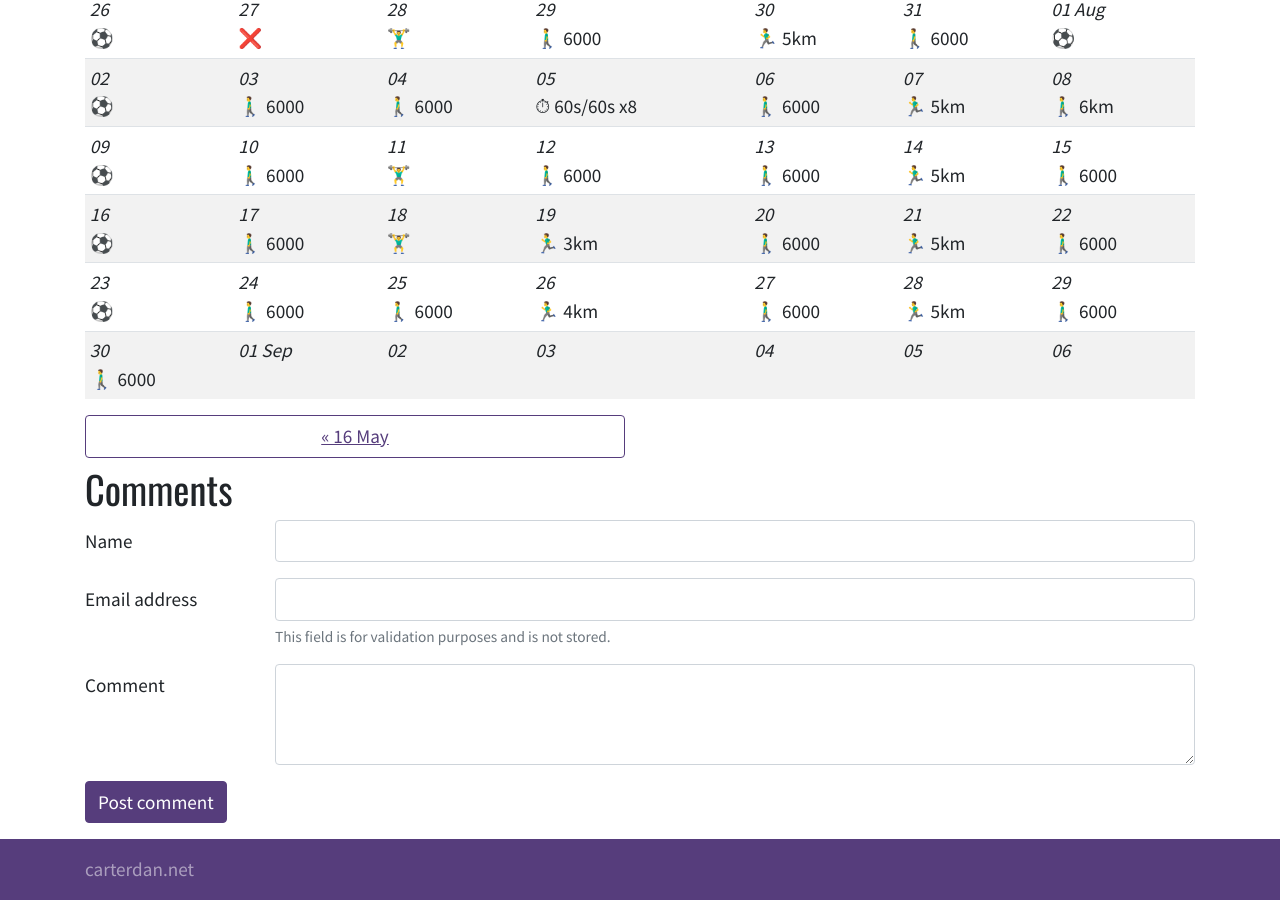
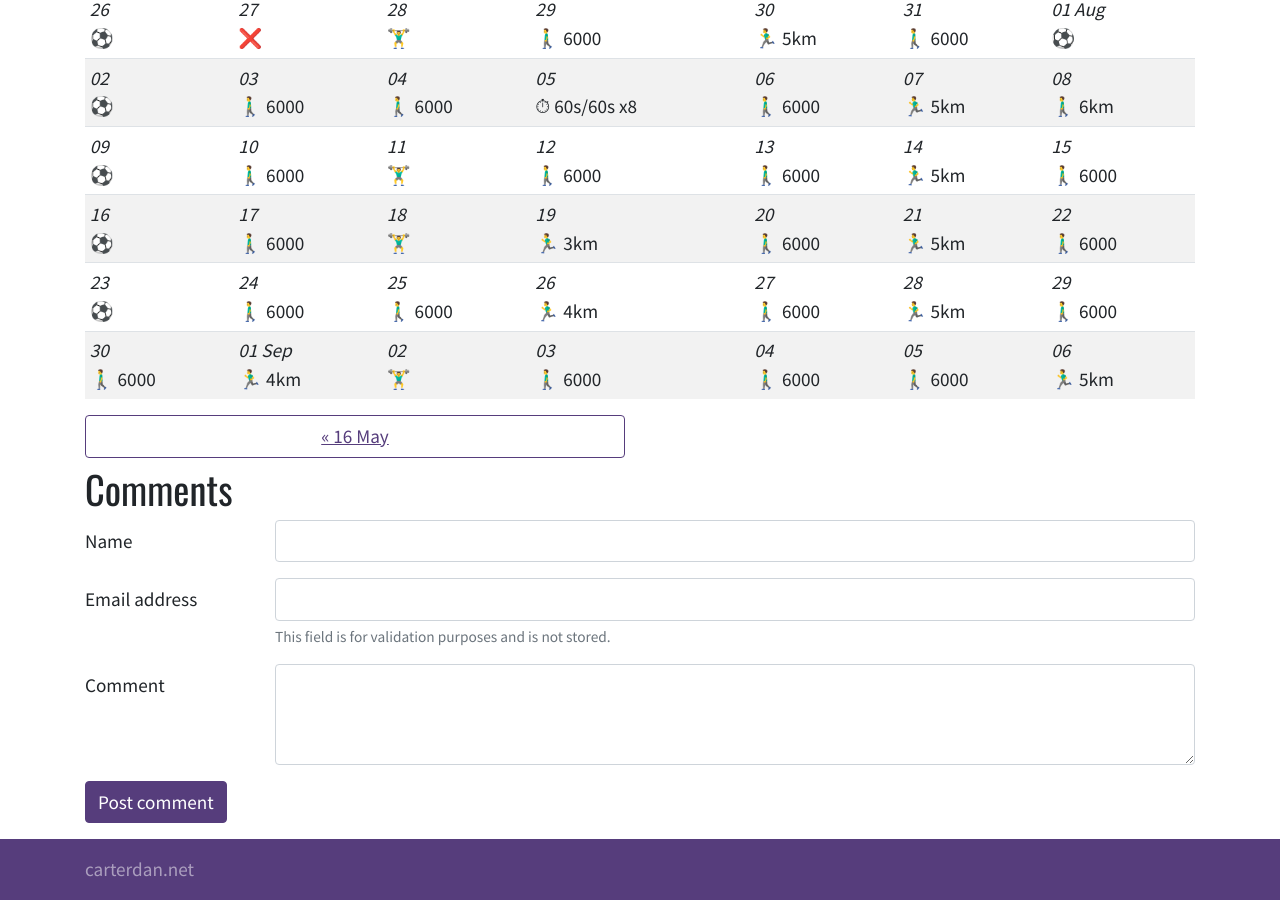
Before and after one commit to djcarter85/running, a Jekyll site: the page built from _posts/2021-07-22-weekly-exercise.md, in a window 1280 px wide and 900 px high, scrolled down 1284 px. Built offline with Jekyll 4.4.1, drawn with Linux system fonts in a browser that asks for light colours; nearby versions of some CDN libraries.

Commit message:
Add more exercise

```diff
--- a/_data/weekly-exercise.json
+++ b/_data/weekly-exercise.json
@@ -360,33 +360,33 @@
         },
         {
           "date": "01 Sep",
-          "exerciseType": "",
-          "comment": ""
+          "exerciseType": "run",
+          "comment": "4km"
         },
         {
           "date": "02",
-          "exerciseType": "",
+          "exerciseType": "workout",
           "comment": ""
         },
         {
           "date": "03",
-          "exerciseType": "",
-          "comment": ""
+          "exerciseType": "walk",
+          "comment": "6000"
         },
         {
           "date": "04",
-          "exerciseType": "",
-          "comment": ""
+          "exerciseType": "walk",
+          "comment": "6000"
         },
         {
           "date": "05",
-          "exerciseType": "",
-          "comment": ""
+          "exerciseType": "walk",
+          "comment": "6000"
         },
         {
           "date": "06",
-          "exerciseType": "",
-          "comment": ""
+          "exerciseType": "run",
+          "comment": "5km"
         }
       ]
     }
```
